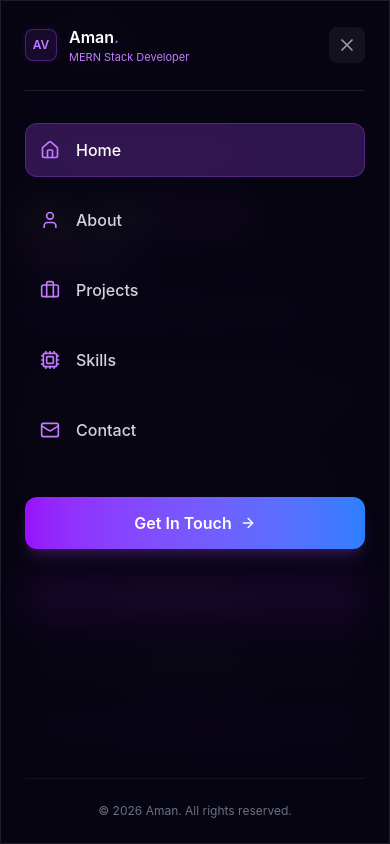
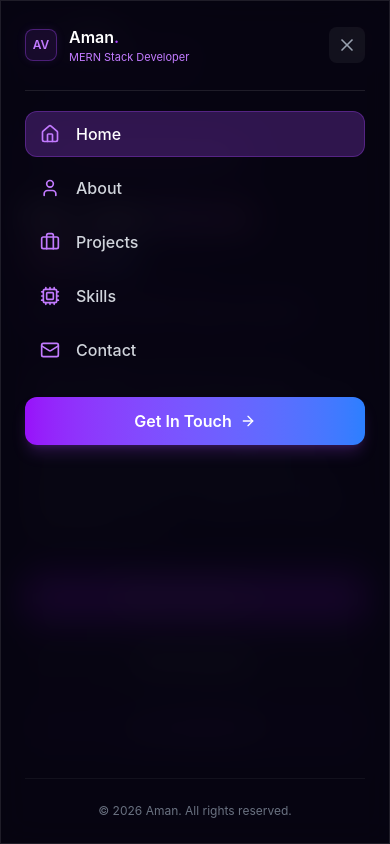
Before and after one commit to Amanverma45/AmanVerma_portfolio, a React app: page / in a window 390 px wide. Both pictures are taken after a click on the button "Open Menu". Shown: the top 844 px of the page. Built offline with nearby package versions, Linux system fonts and the light colour scheme; the HTML template or start-up script is replaced by a standard one.

Commit message:
Design: Polish mobile drawer menu items spacing and padding

```diff
--- a/src/Components/Navbar.jsx
+++ b/src/Components/Navbar.jsx
@@ -153,7 +153,7 @@ const Navbar = () => {
                 </div>
 
                 {/* Navigation Links */}
-                <div className="flex flex-col space-y-4 mt-8">
+                <div className="flex flex-col space-y-2 mt-5">
                     {navLinks.map((link, idx) => {
                         const Icon = link.icon
                         return (
@@ -163,7 +163,7 @@ const Navbar = () => {
                                 onClick={() => setIsOpen(false)}
                                 style={{ animationDelay: `${idx * 75}ms` }}
                                 className={({ isActive }) => `
-                                    flex items-center space-x-4 p-3.5 rounded-xl text-base sm:text-lg font-medium transition-all duration-300
+                                    flex items-center space-x-4 py-2.5 px-3.5 rounded-xl text-base font-medium transition-all duration-300
                                     ${isOpen ? 'animate-slide-up opacity-0' : 'opacity-0'}
                                     ${isActive
                                         ? 'text-white bg-purple-500/25 border border-purple-500/30'
@@ -181,7 +181,7 @@ const Navbar = () => {
                         onClick={() => setIsOpen(false)}
                         style={{ animationDelay: `${navLinks.length * 75}ms` }}
                         className={`
-                            mt-6 flex items-center justify-center gap-2 py-3.5 bg-gradient-to-r from-purple-600 to-blue-500 hover:from-purple-500 hover:to-blue-400 text-white rounded-xl font-semibold shadow-lg shadow-purple-500/20 transition-all hover:shadow-purple-500/40 text-base
+                            mt-4 flex items-center justify-center gap-2 py-3 bg-gradient-to-r from-purple-600 to-blue-500 hover:from-purple-500 hover:to-blue-400 text-white rounded-xl font-semibold shadow-lg shadow-purple-500/20 transition-all hover:shadow-purple-500/40 text-base
                             ${isOpen ? 'animate-slide-up opacity-0' : 'opacity-0'}
                         `}
                     >
```
